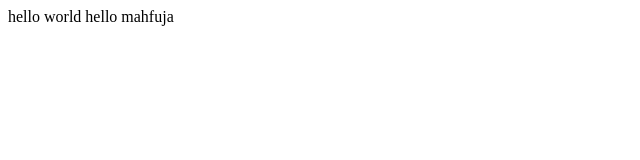
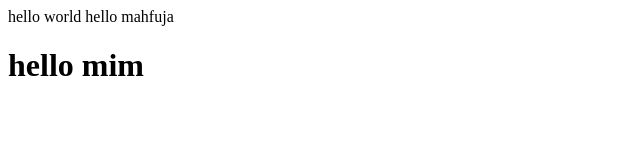
Before and after one commit to mdrased5/my-first-website, a plain HTML site: page index.html in a window 1280 px wide. Shown: the whole page, without its empty margins (0-640 px from the left). Drawn offline with Linux system fonts and the light colour scheme.

Commit message:
partying

```diff
--- a/index.html
+++ b/index.html
@@ -9,6 +9,6 @@
 
 <h>hello world</h>
 <h>hello mahfuja</h>
-
+<h1>hello mim</h1>
 </body>
 </html>
```
